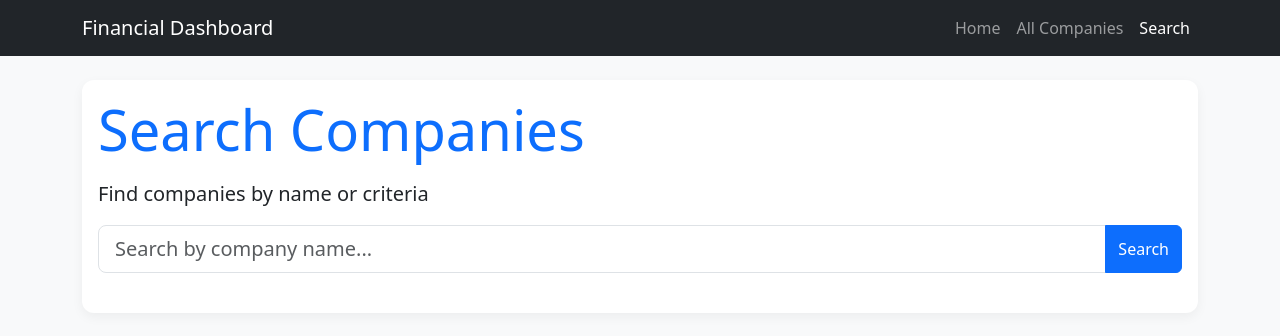
After one commit to dustyAlgo/Financial_Analysis_ML, a Flask app: page /search in a window 1280 px wide. The commit adds this page. Shown: the top 336 px of the page. Run offline with Flask 3, Linux system fonts and the light colour scheme.

Commit message:
chages40

```diff
--- a/web/app.py
+++ b/web/app.py
@@ -146,5 +146,35 @@ def companies():
                          has_prev=has_prev,
                          has_next=has_next)
 
+@app.route("/search")
+def search():
+    """Search companies by name"""
+    query = request.args.get('q', '').strip()
+
+    if not query:
+        return render_template("search.html", query=None, companies=None)
+
+    conn = get_db_connection()
+    cursor = conn.cursor()
+
+    # Search for companies matching the query
+    cursor.execute("""
+        SELECT c.id, c.company_name, c.roe_percentage,
+               a.compounded_sales_growth, a.compounded_profit_growth,
+               COUNT(pc.pros) as pros_count,
+               COUNT(pc.cons) as cons_count
+        FROM companies c
+        LEFT JOIN analysis a ON c.id = a.company_id
+        LEFT JOIN prosandcons pc ON c.id = pc.company_id
+        WHERE c.company_name LIKE %s
+        GROUP BY c.id, c.company_name, c.roe_percentage, a.compounded_sales_growth, a.compounded_profit_growth
+        ORDER BY c.company_name
+    """, (f"%{query}%",))
+
+    companies = cursor.fetchall()
+    conn.close()
+
+    return render_template("search.html", query=query, companies=companies)
+
 if __name__ == "__main__":
     app.run(debug=True)
--- a/web/templates/layout.html
+++ b/web/templates/layout.html
@@ -52,10 +52,10 @@
             <a class="nav-link" href="/">Home</a>
           </li>
           <li class="nav-item">
-            <a class="nav-link" href="/companies">All Companies</a>
+            <a class="nav-link {% if request.path == '/companies' %}active{% endif %}" href="/companies">All Companies</a>
           </li>
           <li class="nav-item">
-            <a class="nav-link" href="/search">Search</a>
+            <a class="nav-link {% if request.path == '/search' %}active{% endif %}" href="/search">Search</a>
           </li>
         </ul>
       </div>
--- /dev/null
+++ b/web/templates/search.html
@@ -0,0 +1,74 @@
+{% extends "layout.html" %}
+
+{% block title %}Search Companies - Financial Dashboard{% endblock %}
+
+{% block content %}
+<div class="row mb-4">
+  <div class="col-12">
+    <div class="card-box">
+      <h1 class="display-4 text-primary mb-3">Search Companies</h1>
+      <p class="lead">Find companies by name or criteria</p>
+
+      <!-- Search Form -->
+      <form method="GET" action="/search" class="mb-4">
+        <div class="input-group">
+          <input type="text" name="q" class="form-control form-control-lg"
+                 placeholder="Search by company name..."
+                 value="{{ query if query else '' }}">
+          <button class="btn btn-primary" type="submit">Search</button>
+        </div>
+      </form>
+
+      {% if query %}
+        <!-- Search Results -->
+        <h3 class="section-heading">Search Results for "{{ query }}"</h3>
+
+        {% if companies %}
+          <div class="row">
+            {% for company in companies %}
+            <div class="col-lg-6 col-xl-4 mb-4">
+              <div class="card h-100 border-0 shadow-sm company-card">
+                <div class="card-body">
+                  <h5 class="card-title text-primary">{{ company[1] }}</h5>
+                  <p class="card-text text-muted small mb-2">ID: {{ company[0] }}</p>
+
+                  <!-- Key Metrics -->
+                  <div class="row mb-3">
+                    <div class="col-6">
+                      <div class="metric-box">
+                        <small class="text-muted">ROE</small>
+                        <div class="fw-bold text-success">
+                          {% if company[2] %}{{ "%.1f"|format(company[2]) }}%{% else %}N/A{% endif %}
+                        </div>
+                      </div>
+                    </div>
+                    <div class="col-6">
+                      <div class="metric-box">
+                        <small class="text-muted">Sales Growth</small>
+                        <div class="fw-bold text-info">
+                          {% if company[3] %}{{ company[3] }}{% else %}N/A{% endif %}
+                        </div>
+                      </div>
+                    </div>
+                  </div>
+
+                  <!-- Action Button -->
+                  <a href="/company/{{ company[0] }}" class="btn btn-primary btn-sm w-100">
+                    View Details
+                  </a>
+                </div>
+              </div>
+            </div>
+            {% endfor %}
+          </div>
+        {% else %}
+          <div class="text-center py-5">
+            <h4 class="text-muted">No companies found matching "{{ query }}"</h4>
+            <p class="text-muted">Try a different search term</p>
+          </div>
+        {% endif %}
+      {% endif %}
+    </div>
+  </div>
+</div>
+{% endblock %}
```
Also changed, not shown: 1_main.py (deleted, +0 -112 lines), PROJECT_DOCUMENTATION.md (+26 -4 lines), web/templates/home.html (+0 -22 lines).
